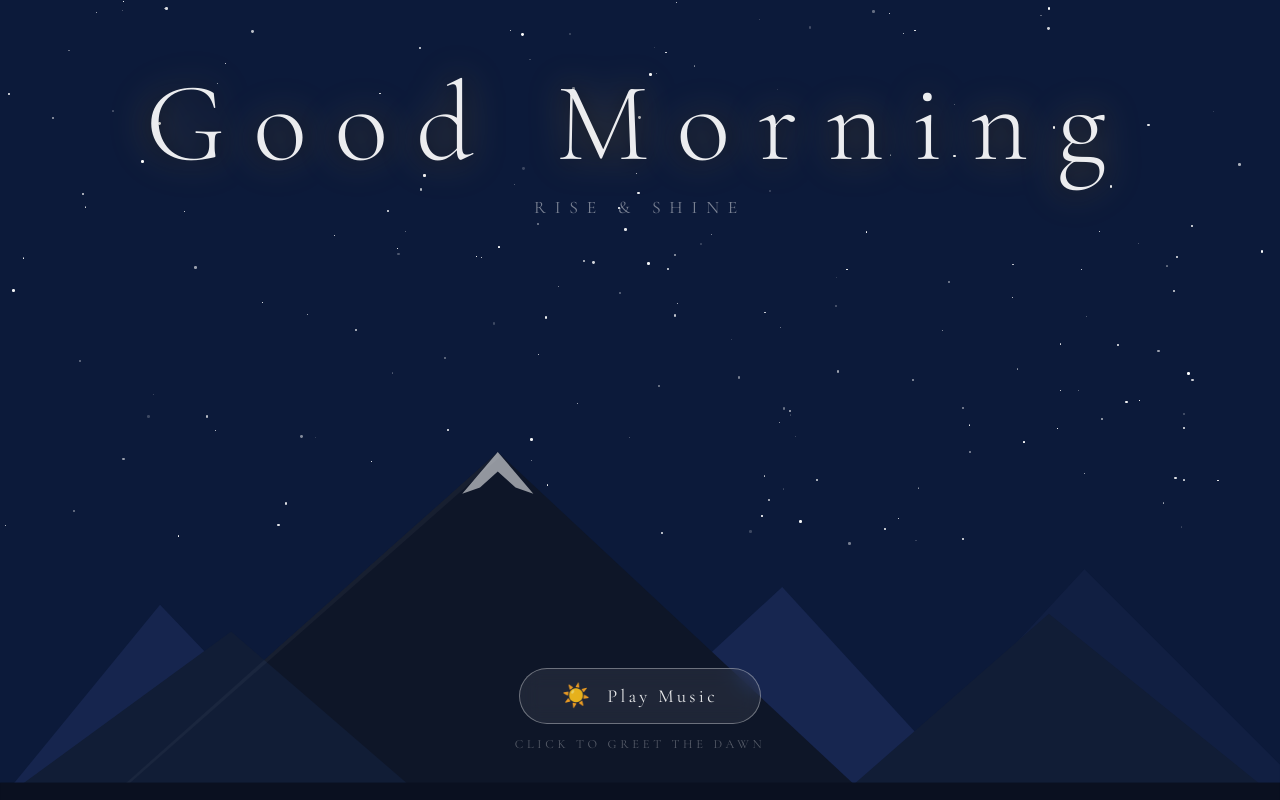
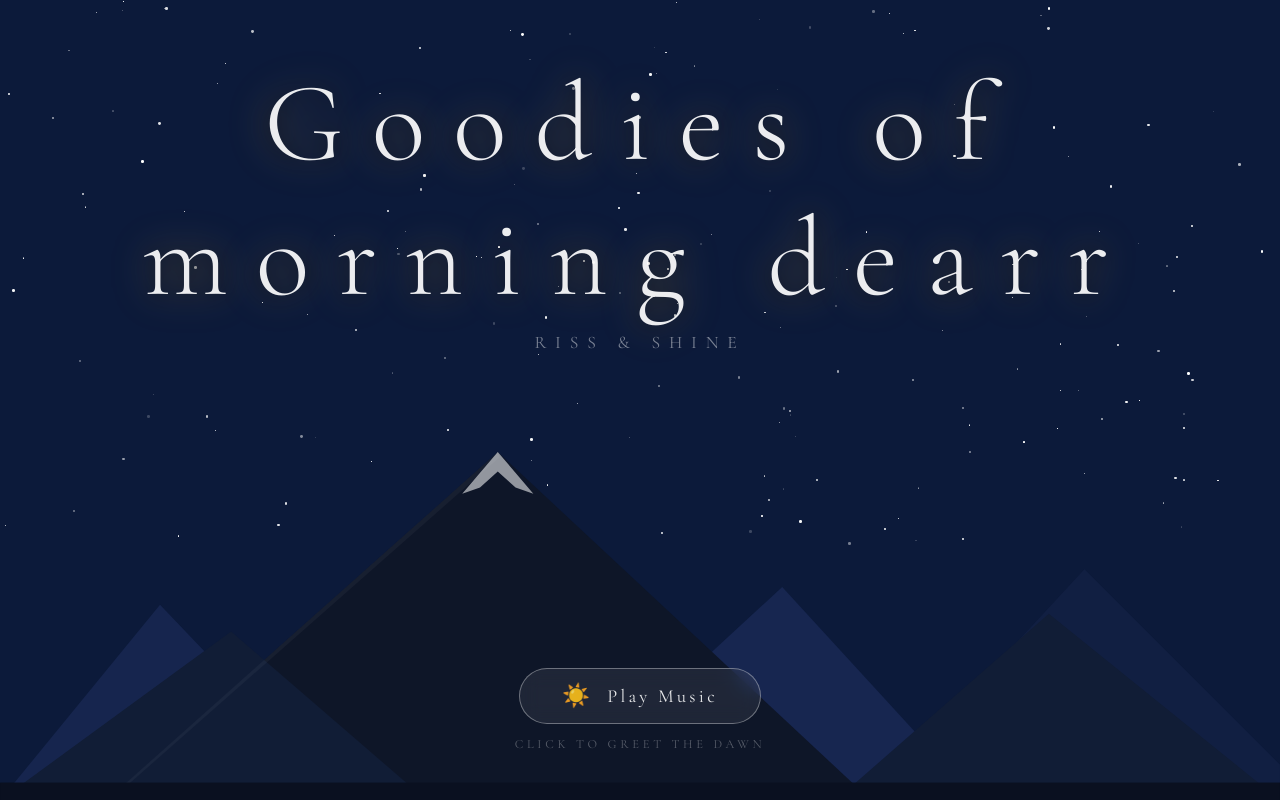
Before and after one commit to MerchantKettle/Merchantkettle.github.io, a plain HTML site: page Index.html in a window 1280 px wide. Drawn offline with nearby package versions, Linux system fonts and the light colour scheme.

Commit message:
Update and rename good-morning.html to Index.html

```diff
--- a/good-morning.html
+++ b/Index.html
@@ -3,7 +3,7 @@
 <head>
 <meta charset="UTF-8"/>
 <meta name="viewport" content="width=device-width, initial-scale=1.0"/>
-<title>Good Morning</title>
+<title>Goodies of morning dearrr </title>
 <link href="https://fonts.googleapis.com/css2?family=Cormorant+Garamond:wght@300;400;600&display=swap" rel="stylesheet"/>
 <style>
   * { margin: 0; padding: 0; box-sizing: border-box; }
@@ -283,8 +283,8 @@
 
   <!-- Title -->
   <div id="title">
-    <h1>Good Morning</h1>
-    <span class="sub">rise &amp; shine</span>
+    <h1>Goodies of morning dearr</h1>
+    <span class="sub">riss &amp; shine</span>
   </div>
 
   <!-- Button -->
```
